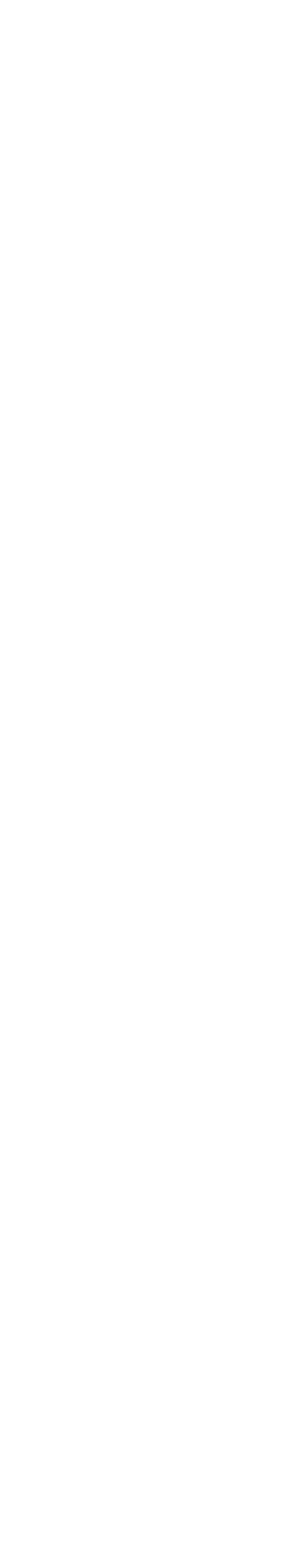
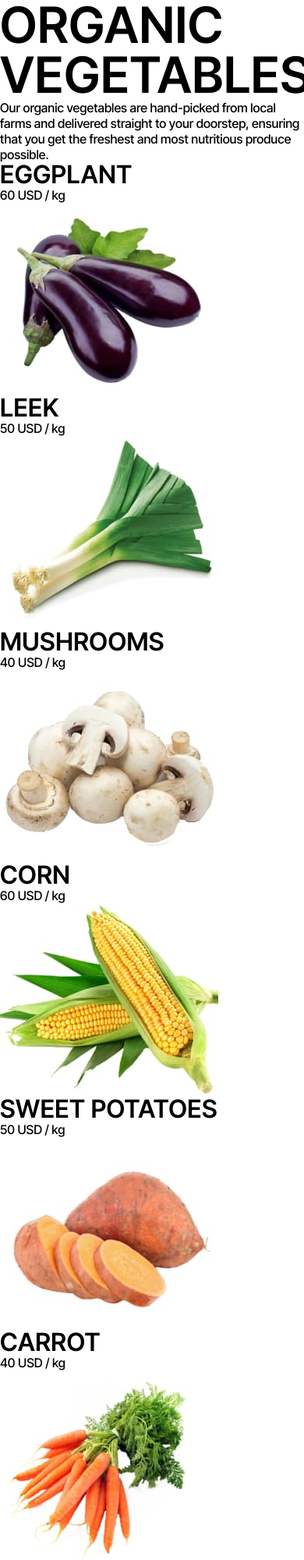
Before and after one commit to YunusOzkaya/goit-project-01, a plain HTML site: page index.html in a window 390 px wide. Shown: the top 2000 px of the page at 78% size. Before the commit the page ends 844 px from the top, so only its background shows below. Drawn offline with nearby package versions, Linux system fonts and the light colour scheme.

Commit message:
create index.hmtl

```diff
--- a/css/style.css
+++ b/css/style.css
@@ -65,12 +65,11 @@ h3 {
     text-transform: uppercase;
 }
 
-.container{
+.container {
     max-width: 1280px;
     width: 100%;
     margin: 0 auto;
 }
-
 
 
 @media (max-width: 375px) {
--- /dev/null
+++ b/css/vegetables/vegetables-desktop.css
@@ -0,0 +1,2 @@
+@import url ('vegetables-tablet.css');
+@import url ('vegetables-mobile.css');
--- /dev/null
+++ b/css/vegetables/vegetables-tablet.css
@@ -0,0 +1,21 @@
+
+/* Tablet */
+@media (max-width: 765px) {
+    #vegetables {
+      padding: 100px 32px;
+    }
+
+    .vegetables-cards .vegetables-card-list {
+      display: grid;
+      grid-template-columns: repeat(2, 1fr);
+      gap: 28px;
+      justify-content: center;
+    }
+
+    .vegetables-card-list-items {
+      background-color: var(--white);
+      border-radius: 40px;
+      display: flex;
+      flex-direction: column;
+    }
+}
--- a/index.html
+++ b/index.html
@@ -6,6 +6,10 @@
     <title>Document</title>
     <!-- Style CSS -->
     <link rel="stylesheet" href="./css/style.css" />
+
+    <!--Vegetables CSS-->
+    <link rel="stylesheet" href="./css/vegetables/vegetables-desktop.css" />
+
     <!-- FONT: Inter Tight -->
     <link rel="preconnect" href="https://fonts.googleapis.com" />
     <link rel="preconnect" href="https://fonts.gstatic.com" crossorigin />
@@ -28,7 +32,95 @@
       <section id="hero"></section>
       <section id="how-it-works"></section>
       <section id="advertisement"></section>
-      <section id="vegetables"></section>
+      <section id="vegetables">
+        <div class="container">
+          <div class="vegetables-container">
+            <div class="vegetables-heading-container">
+              <h2 class="vegetables-header2">
+                ORGANIC <span class="vegetables-heading-span">VEGETABLES</span>
+              </h2>
+              <p class="body1 vegetables-heading-parag">
+                Our organic vegetables are hand-picked from local farms and
+                delivered straight to your doorstep, ensuring that you get the
+                freshest and most nutritious produce possible.
+              </p>
+            </div>
+            <!--Vegetables Title End-->
+
+            <!-- Vegetables Cards Start-->
+            <div class="vegetables-cards">
+              <ul class="vegetables-card-list">
+                <li class="vegetables-card-list-items">
+                  <h3 class="vegetables-cards-heading">EGGPLANT</h3>
+                  <p class="body1 vegetables-cards-parag">60 USD / kg</p>
+                  <img
+                    src="images/desktop-aubergine.jpg"
+                    alt="eggplant"
+                    width="280"
+                    height="244"
+                  />
+                </li>
+
+                <li class="vegetables-card-list-items">
+                  <h3 class="vegetables-cards-heading">LEEK</h3>
+                  <p class="body1 vegetables-cards-parag">50 USD / kg</p>
+                  <img
+                    src="images/desktop-leek.jpg"
+                    alt="leek"
+                    width="280"
+                    height="244"
+                  />
+                </li>
+
+                <li class="vegetables-card-list-items">
+                  <h3 class="vegetables-cards-heading">MUSHROOMS</h3>
+                  <p class="body1 vegetables-cards-parag">40 USD / kg</p>
+                  <img
+                    src="images/desktop-mushroom.jpg"
+                    alt="mushrooms"
+                    width="280"
+                    height="244"
+                  />
+                </li>
+
+                <li class="vegetables-card-list-items">
+                  <h3 class="vegetables-cards-heading">CORN</h3>
+                  <p class="body1 vegetables-cards-parag">60 USD / kg</p>
+                  <img
+                    src="images/desktop-sweetcorn.jpg"
+                    alt="corn"
+                    width="280"
+                    height="244"
+                  />
+                </li>
+
+                <li class="vegetables-card-list-items">
+                  <h3 class="vegetables-cards-heading">SWEET POTATOES</h3>
+                  <p class="body1 vegetables-cards-parag">50 USD / kg</p>
+                  <img
+                    src="images/desktop-potatoes.jpg"
+                    alt="sweet-potatoes"
+                    width="280"
+                    height="244"
+                  />
+                </li>
+
+                <li class="vegetables-card-list-items">
+                  <h3 class="vegetables-cards-heading">CARROT</h3>
+                  <p class="body1 vegetables-cards-parag">40 USD / kg</p>
+                  <img
+                    src="images/desktop-carrot.jpg"
+                    alt="carrot"
+                    width="280"
+                    height="244"
+                  />
+                </li>
+              </ul>
+            </div>
+          </div>
+        </div>
+      </section>
+
       <section id="reviews"></section>
       <section id="your-order"></section>
     </main>
```
Also changed, not shown: css/vegetables/vegetables-mobile.css (added, +42 -0 lines).
